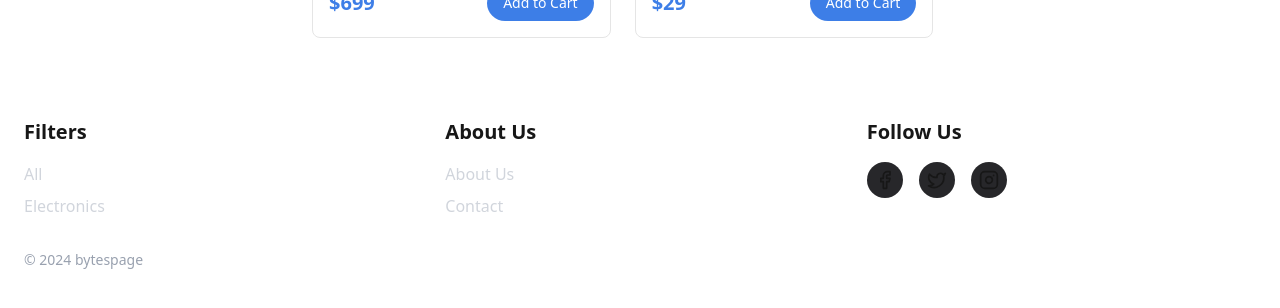
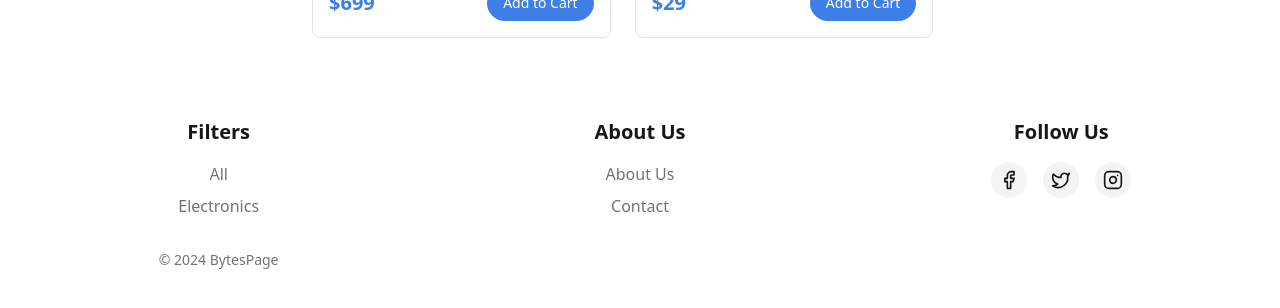
Before and after one commit to Rohanvernekarr/bytespage, a Next.js app: page / in a window 1280 px wide. Shown: the part 1455-1763 px from the top of the page. Built offline with nearby package versions, Linux system fonts and the light colour scheme.

Commit message:
updated footer

```diff
--- a/components/Footer.tsx
+++ b/components/Footer.tsx
@@ -3,36 +3,36 @@ import Link from "next/link";
 
 export function Footer() {
   return (
-    <footer className="w-full bg-background text-foreground py-12 text-center md:text-left">
+    <footer className="w-full bg-background text-foreground py-12 text-center">
       <div className="container mx-auto px-4 md:px-6">
         <div className="grid grid-cols-1 md:grid-cols-3 gap-8">
-            <div className="flex flex-col gap-4 items-center md:items-start">
+            <div className="flex flex-col gap-4 items-center">
                 <h3 className="text-xl font-bold">Filters</h3>
-                <div className="flex flex-col gap-2 text-gray-300">
-                    <Link href="/">All</Link>
-                    <Link href="/electronics">Electronics</Link>
+                <div className="flex flex-col gap-2 text-muted-foreground">
+                    <Link href="/" className="hover:text-foreground transition-colors">All</Link>
+                    <Link href="/electronics" className="hover:text-foreground transition-colors">Electronics</Link>
                 </div>
-                <p className="text-sm text-gray-400 mt-4">&copy; 2024 bytespage</p>
+                <p className="text-sm text-muted-foreground mt-4">&copy; 2024 BytesPage</p>
             </div>
 
-            <div className="flex flex-col gap-4 items-center md:items-start">
+            <div className="flex flex-col gap-4 items-center">
                 <h3 className="text-xl font-bold">About Us</h3>
-                 <div className="flex flex-col gap-2 text-gray-300">
-                  <Link href="/about">About Us</Link>
-                  <Link href="/contact">Contact</Link>
+                 <div className="flex flex-col gap-2 text-muted-foreground">
+                  <Link href="/about" className="hover:text-foreground transition-colors">About Us</Link>
+                  <Link href="/contact" className="hover:text-foreground transition-colors">Contact</Link>
                 </div>
             </div>
 
-            <div className="flex flex-col gap-4 items-center md:items-start">
+            <div className="flex flex-col gap-4 items-center">
                 <h3 className="text-xl font-bold">Follow Us</h3>
                  <div className="flex items-center gap-4">
-                    <Link href="https://facebook.com" className="p-2 bg-zinc-800 rounded-full">
+                    <Link href="https://facebook.com" className="p-2 bg-muted rounded-full hover:bg-muted/80 transition-colors">
                         <Facebook className="h-5 w-5" />
                     </Link>
-                    <Link href="https://x.com" className="p-2 bg-zinc-800 rounded-full">
+                    <Link href="https://x.com" className="p-2 bg-muted rounded-full hover:bg-muted/80 transition-colors">
                         <Twitter className="h-5 w-5" />
                     </Link>
-                    <Link href="https://instagram.com" className="p-2 bg-zinc-800 rounded-full">
+                    <Link href="https://instagram.com" className="p-2 bg-muted rounded-full hover:bg-muted/80 transition-colors">
                         <Instagram className="h-5 w-5" />
                     </Link>
                 </div>
```
